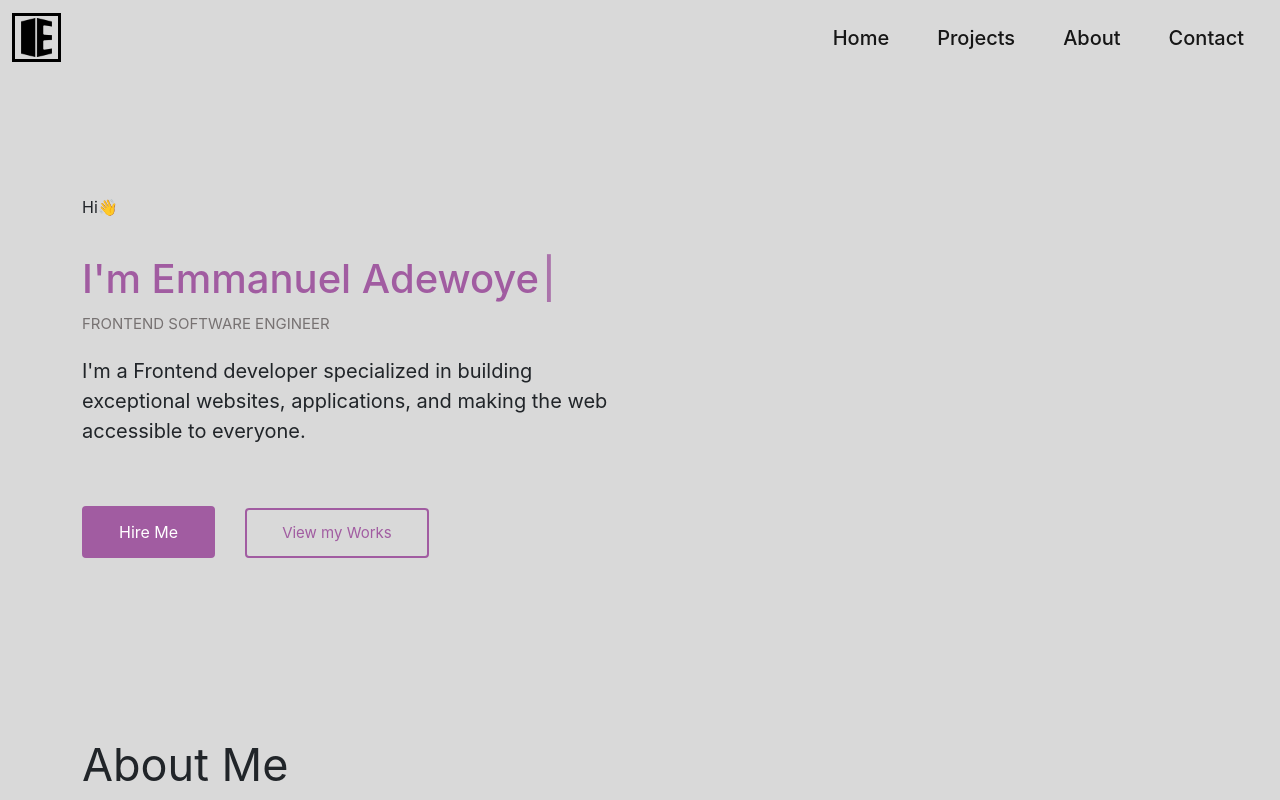
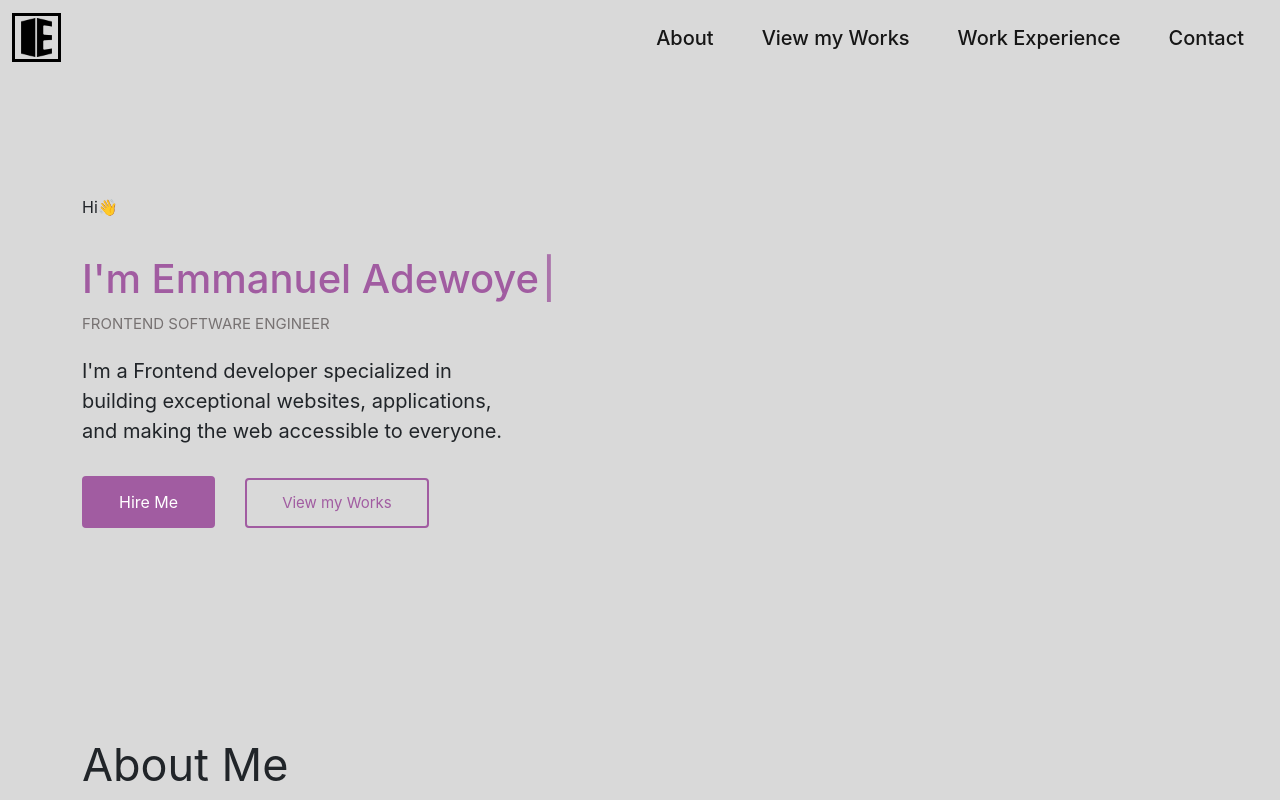
Before and after one commit to Emmaxfans/portfolio, a React (Create React App) app: page / in a window 1280 px wide. Shown: the top 800 px of the page. Built offline with nearby package versions, Linux system fonts and the light colour scheme.

Commit message:
feat: imported the social media icons as a component

```diff
--- a/src/Assets/styles/home.css
+++ b/src/Assets/styles/home.css
@@ -32,6 +32,7 @@
   .intro{
     font-size: 20px;
     margin: 20px 0;
+    width: 80%;
 
   }
 
@@ -39,6 +40,10 @@
     font-size: 15px;
     color: #777272;
     margin-top: 10px;
+  }
+
+  .btn-span{
+    margin-top: 30px;
   }
 
   .img2{
@@ -78,16 +83,19 @@
       background-color: #a15ca1;
       color: #ffffff;
       padding: 12px 35px;
-      margin-top: 40px;
       border: 2px solid #a15ca1;
       border-radius: 4px;
   }
+
+  /* .btn1 a{
+    text-decoration: none;
+    color: #ffffff;
+  } */
 
   .btn2{
     background-color: transparent;
     color: #a15ca1;
     padding: 12px 35px;
-    margin-top: 20px;
     border: 2px solid #a15ca1;
     border-radius: 4px;
     font-size: 15px;
@@ -239,7 +247,7 @@
     transform: scale(1.2);
   }
 
-  @media screen and (min-width: 280px) and (max-width: 768px){
+  @media screen and (min-width: 320px) and (max-width: 768px){
 
     .body{
       width: 100%;
@@ -267,9 +275,25 @@
       padding-left: 40px;
     }
 
+    .btn1{
+      padding: 12px 35px;
+    }
+
+    .btn2{
+      padding: 12px 45px;
+    }
+
     .h-2{
       font-size: 30px;
       font-weight: 500;
+    }
+
+    .h-2 span{
+      font-size: 25px;
+    }
+
+    .intro{
+      width: 100%;
     }
 
     .header-A{
--- /dev/null
+++ b/src/Component/Icons.js
@@ -0,0 +1,19 @@
+import '../Assets/styles/home.css'
+
+import email from '../Assets/images/email.png'
+import facebook from '../Assets/images/facebook.png'
+import twitter from '../Assets/images/twitter.png'
+import github from '../Assets/images/github.png'
+
+const Icons = () => {
+  return (
+    <div className="footer-icons">
+        <a href='https://twitter.com/_Emmaxfans' target="_blank" rel='noreferrer'><img src={twitter} alt="twitter" className="img-footer"/></a>
+        <a href='https://facebook.com' target="_blank" rel='noreferrer'><img src={facebook} alt="facebook" className="img-footer"/></a>
+        <a href='https://github.com/Emmaxfans' target="_blank" rel='noreferrer'><img src={github} alt="github" className="img-footer"/></a>
+        <a href='mailto:Emmaxfans@gmail.com' target="_blank" rel='noreferrer'><img src={email} alt="email" className="img-footer"/></a>
+    </div>
+  )
+}
+
+export default Icons
--- a/src/Component/Nav.js
+++ b/src/Component/Nav.js
@@ -21,14 +21,15 @@ const Nav = () => {
     <div className="collapse navbar-collapse nav-float" id="navbarNav">
     <ul className="navbar-nav">
       <li className="nav-item px-3">
-        <a className="nav-link active fs-font nav-colors" aria-current="page" href="./#">Home</a>
+        {/* <a className="nav-link active fs-font nav-colors" aria-current="page" href="./#">Home</a> */}
+        <a className="nav-link active fs-font nav-colors" href="#about">About</a>
       </li>
       <li className="nav-item px-3">
-        <a className="nav-link active fs-font nav-colors" href="/#project">Projects</a>
+        <a className="nav-link active fs-font nav-colors" href="/#mywork">View my Works</a>
       </li>
 
       <li className="nav-item px-3 signup2">
-        <a className="nav-link active fs-font nav-colors" href="#about">About</a>
+        <a className="nav-link active fs-font nav-colors" href="#work-experience">Work Experience</a>
       </li>
 
       <li className="nav-item px-3">
--- a/src/pages/home.js
+++ b/src/pages/home.js
@@ -5,13 +5,10 @@ import { Typewriter } from 'react-simple-typewriter';
 import metabnb from '../Assets/images/meta-bnb.png'
 import handcoding from '../Assets/images/hand1.gif'
 import foodhub from '../Assets/images/food-landing.png'
-import email from '../Assets/images/email.png'
-import facebook from '../Assets/images/facebook.png'
-import twitter from '../Assets/images/twitter.png'
-import github from '../Assets/images/github.png'
 
 // component export
 import Nav from '../Component/Nav';
+import Icons from '../Component/Icons';
 
 
 export default function home() {
@@ -51,10 +48,12 @@ export default function home() {
       <p class="title">FRONTEND SOFTWARE ENGINEER</p>
 
       <p className='intro'>I'm a Frontend developer specialized in building exceptional websites, applications, and making the web accessible to everyone.</p>
+      <div className='btn-span'>
       <span>
-        <a href="#contact"><button className='btn1'>Hire Me</button></a>
-        <button className='btn2'>View my Works</button>
+        <a href="mailto:Emmaxfans@gmail.com"><button className='btn1'>Hire Me</button></a>
+        <a href='#mywork'><button className='btn2'>View my Works</button></a>
       </span>
+      </div>
     </div>
 
     </div>
@@ -81,7 +80,7 @@ export default function home() {
 
       </div>
 
-      <header className="pro-header" id="project">Projects I have worked On </header>
+      <header className="pro-header" id="mywork">Projects I have worked On </header>
 
       <div className="row mb-5 pro-border">
       <div className="col-lg-4 pt-3 pb-3 project-section">
@@ -111,15 +110,7 @@ export default function home() {
       <header className="header-footer" id="contact">Let's Connect & Collaborate</header>
       <p className='p-con'>Have cool project or an existing project, and think I can help you with it? Feel free to contact me!</p>
 
-      <div className="footer-icons">
-        <a href='https://twitter.com/_Emmaxfans' target="_blank" rel='noreferrer'><img src={twitter} alt="twitter" className="img-footer"/></a>
-        <a href='https://facebook.com' target="_blank" rel='noreferrer'><img src={facebook} alt="facebook" className="img-footer"/></a>
-        <a href='https://github.com/Emmaxfans' target="_blank" rel='noreferrer'><img src={github} alt="github" className="img-footer"/></a>
-        <a href='mailto:Emmaxfans@gmail.com' target="_blank" rel='noreferrer'><img src={email} alt="email" className="img-footer"/></a>
-        </div>
-
-
-
+        <Icons/>
         <div className="footer1">
         <hr className='hr1'/>
         <p className='footer-text'>&copy; Build with ReactJs by Emmaxfans</p>
```
